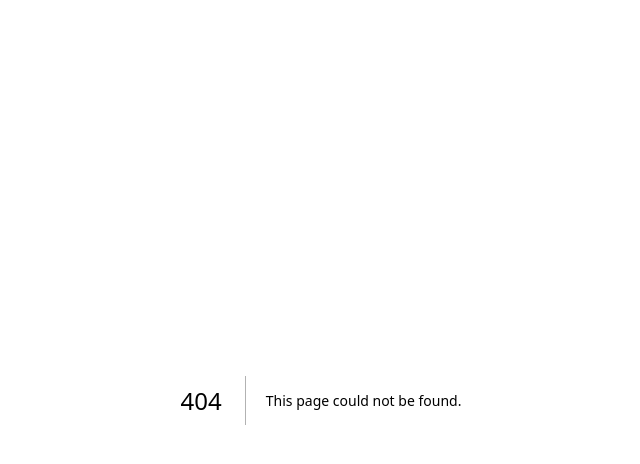
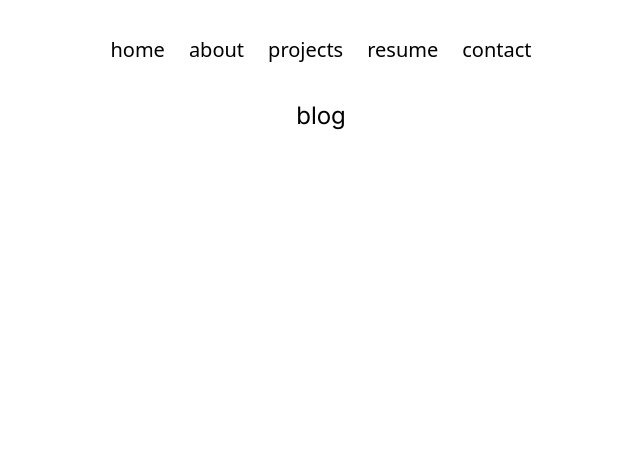
Before and after one commit to KeveeW1/kei-portfolio, a Next.js app: page /blog in a window 1280 px wide. Before the commit this address had no page. Shown: the top 464 px of the page, without its empty margins (319-959 px from the left). Built offline with nearby package versions, Linux system fonts and the light colour scheme.

Commit message:
Added Blog page for future

```diff
--- /dev/null
+++ b/src/app/blog/page.jsx
@@ -0,0 +1,16 @@
+import Navbar from '../pages/Navbar';
+
+const Blog = () => {
+  return (
+    <section>
+        <div className=' text-black text-center flex justify-center'>
+            <Navbar/>
+        </div>
+        <div className='text-center text-black text-2xl'>
+            <p>blog</p>
+        </div>
+    </section>
+  );
+}
+
+export default Blog;
```
Also changed, not shown: src/app/pages/Navbar.jsx (+7 -7 lines).
